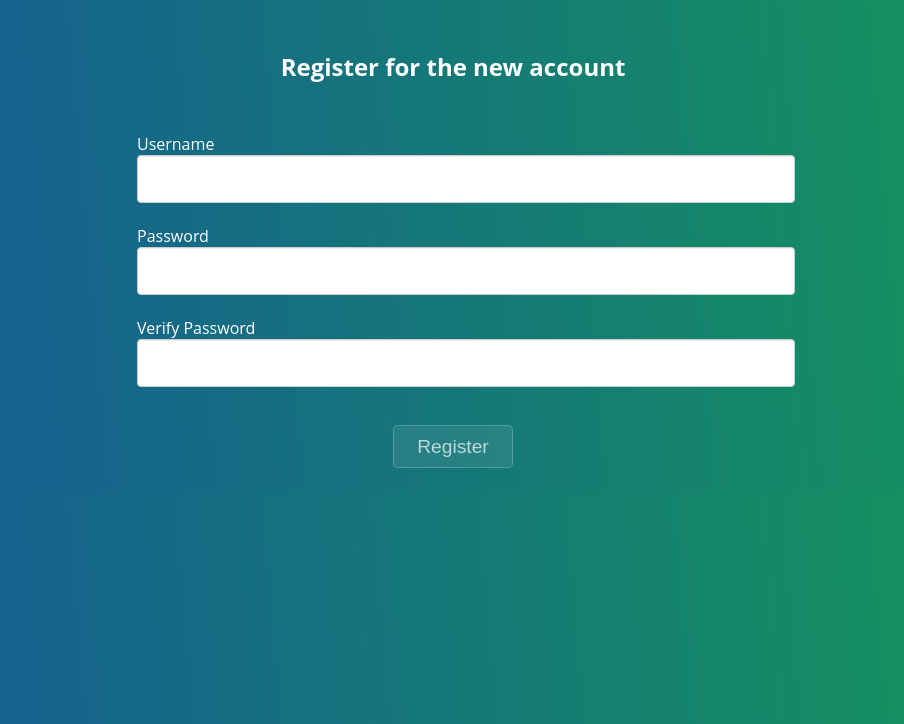
After one commit to sergeek/elimez, a Python web app: template templates/register.html in a window 1280 px wide. The commit adds this page. Shown: the top 724 px of the page, without its empty margins (187-1091 px from the left). Run offline with Jinja, Linux system fonts and the light colour scheme; the template is opened without the code that fills it, so the values that code supplies are empty.

Commit message:
added login and register templates

```diff
--- a/style.css
+++ b/style.css
@@ -3,18 +3,17 @@
 
 body {
     color: #fff;
-    text-align: center;
+
     background-color: #159957;
     background-image: linear-gradient(85deg, #155799, #159957);
     font-family: "Open Sans", "Helvetica Neue", Helvetica, Arial, sans-serif;
-
 }
 
 .btn {
     font-size: 1.2rem;
     padding: 0.6rem 0.9rem;
     width: 120px;
-
+    text-align: center;
     display: inline-block;
     margin: 1rem;
     color: rgba(255, 255, 255, 0.7);
@@ -26,8 +25,14 @@ body {
     text-decoration: none;
 }
 
+.wrapper {
+    text-align: center;
+}
+
+
 .project-name {
     font-size: 5rem;
+    text-align: center;
 }
 
 .project-tagline {
@@ -35,5 +40,42 @@ body {
     margin-bottom: 2rem;
     font-weight: normal;
     opacity: 0.7;
+    text-align: center;
+}
 
+.login-title {
+    margin: 50px;
+    text-align: center;
 }
+
+.form-input {
+    margin-left: 25%;
+    display: block;
+    width: 50%;
+    height: 34px;
+    padding: 6px 12px;
+    font-size: 14px;
+    line-height: 1.42857143;
+    color: #555;
+    background-color: #fff;
+    background-image: none;
+    border: 1px solid #ccc;
+    border-radius: 4px;
+    -webkit-box-shadow: inset 0 1px 1px rgba(0, 0, 0, .075);
+    box-shadow: inset 0 1px 1px rgba(0, 0, 0, .075);
+    -webkit-transition: border-color ease-in-out .15s, -webkit-box-shadow ease-in-out .15s;
+    -o-transition: border-color ease-in-out .15s, box-shadow ease-in-out .15s;
+    transition: border-color ease-in-out .15s, box-shadow ease-in-out .15s;
+}
+
+.form-label {
+    margin-left: 25%;
+}
+
+.top-menu {
+    padding-right: 15px;
+    padding-left: 15px;
+    margin-right: auto;
+    margin-left: auto;
+    box-sizing: border-box;
+}
--- /dev/null
+++ b/templates/register.html
@@ -0,0 +1,32 @@
+<!DOCTYPE html>
+<html>
+    <head>
+        <meta charset="utf-8">
+        <title>Register</title>
+        <link rel="stylesheet" href="../style.css">
+    </head>
+
+    <body>
+
+        <h2 class="login-title">Register for the new account</h2>
+
+        <form action="/register" method="post">
+
+                    <label for="username" class="form-label">Username</label>
+                    <input name="username" type="text" class="form-input"><br>
+
+                    <label for="password" class="form-label">Password</label>
+                    <input name="password" type="password" class="form-input"><br>
+
+                    <label for="verify" class="form-label">Verify Password</label>
+                    <input name="verify" type="password" class="form-input"><br>
+
+            <div class="wrapper">
+                <input type="submit" value="Register" class="btn">
+            </div>
+        </form>
+
+
+    </body>
+
+</html>
```
Also changed, not shown: templates/index.html (renamed from index.html, +5 -4 lines), templates/login.html (added, +29 -0 lines), 1 other file.
